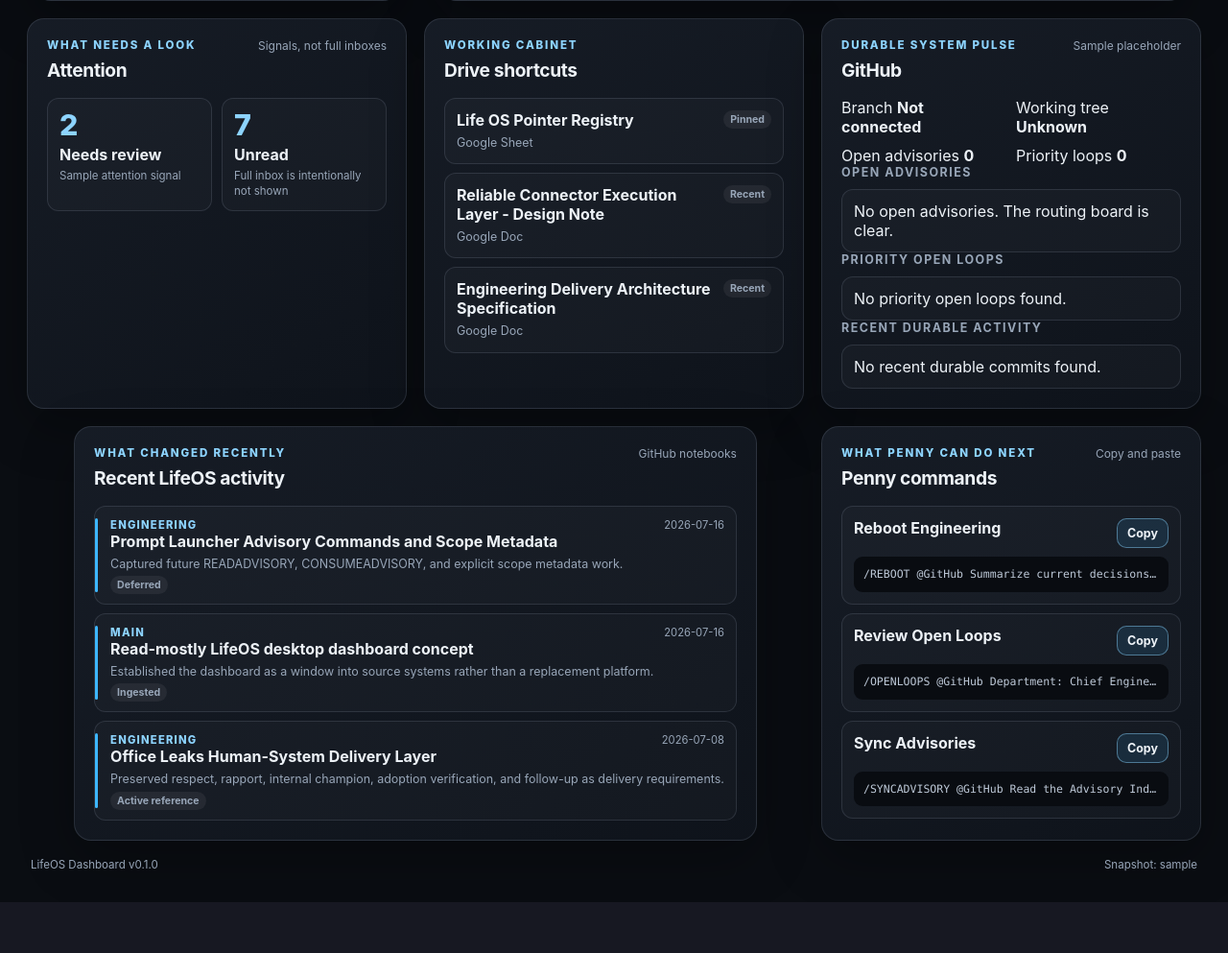
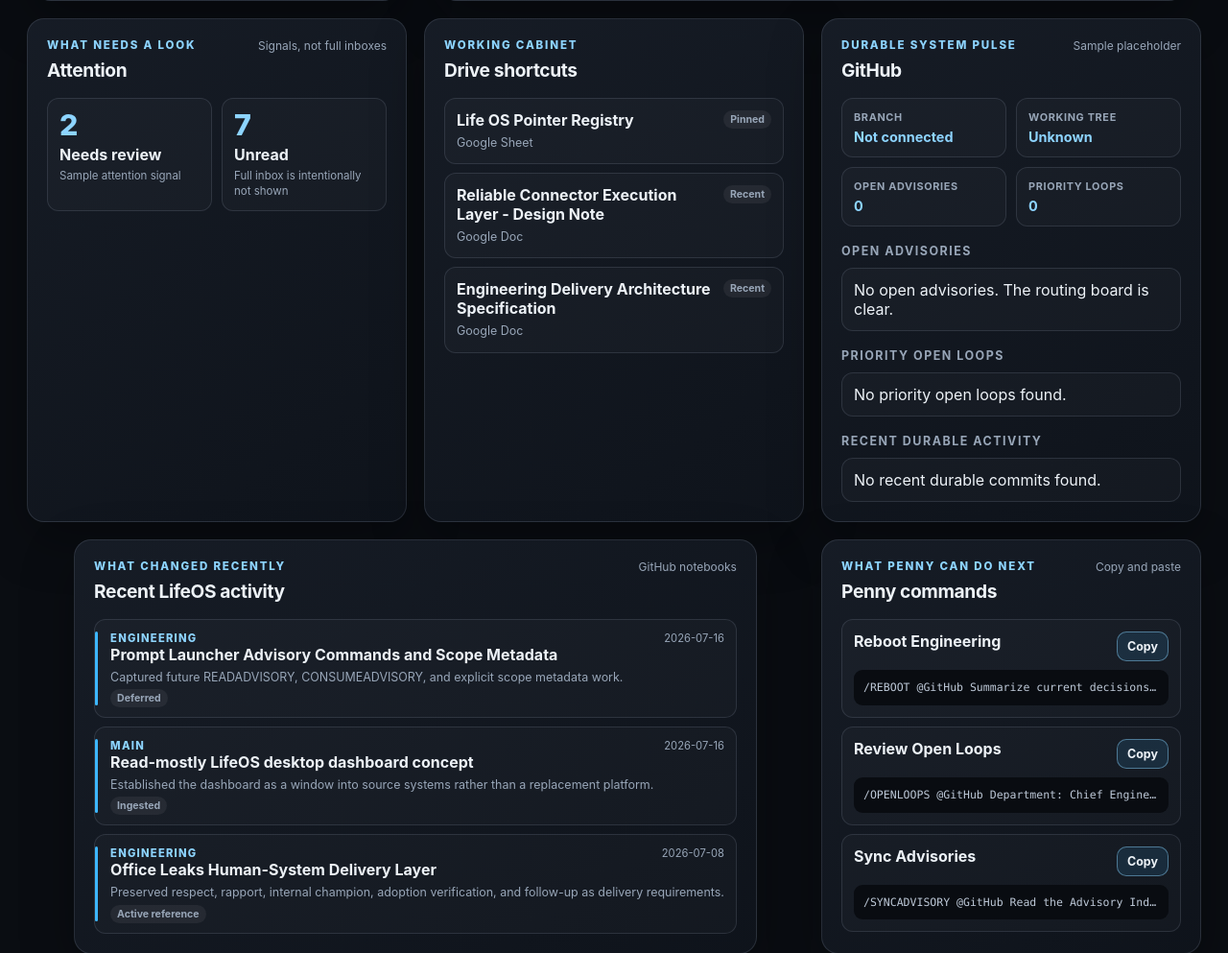
Before and after one commit to recoveryrob83-lab/Penny-Long-Term-Memory, a FastAPI app: page / in a window 1280 px wide. Shown: the part 792-1785 px from the top of the page at 96% size. Before the commit the page ends 1732 px from the top, so only its background shows below. Run offline with FastAPI, Linux system fonts and the light colour scheme.

Commit message:
Load GitHub pulse styles

```diff
--- a/apps/lifeos-dashboard/lifeos_dashboard/templates/index.html
+++ b/apps/lifeos-dashboard/lifeos_dashboard/templates/index.html
@@ -6,6 +6,7 @@
   <meta name="color-scheme" content="dark">
   <title>LifeOS Dashboard</title>
   <link rel="stylesheet" href="{{ url_for('static', path='/styles.css') }}">
+  <link rel="stylesheet" href="{{ url_for('static', path='/github.css') }}">
   <script defer src="{{ url_for('static', path='/app.js') }}"></script>
 </head>
 <body>
@@ -95,7 +96,7 @@
         </div>
         <span id="github-repo-meta" class="panel-meta">Loading checkout</span>
       </div>
-      <div id="github-facts" class="signal-grid"></div>
+      <div id="github-facts" class="github-facts"></div>
       <div>
         <h3>Open advisories</h3>
         <div id="github-advisories" class="stack-list"></div>
```
